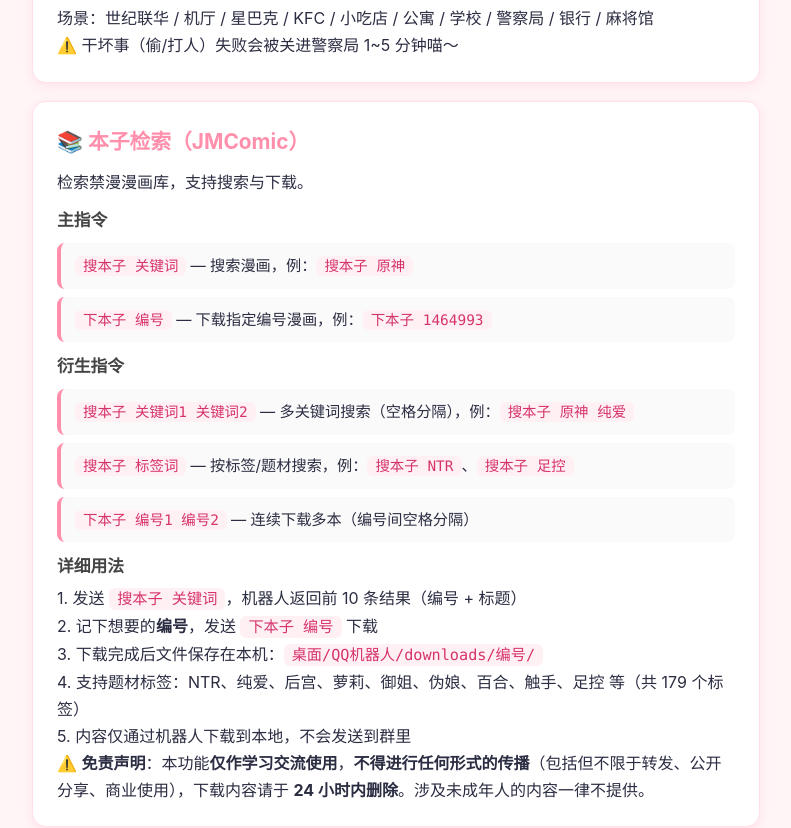
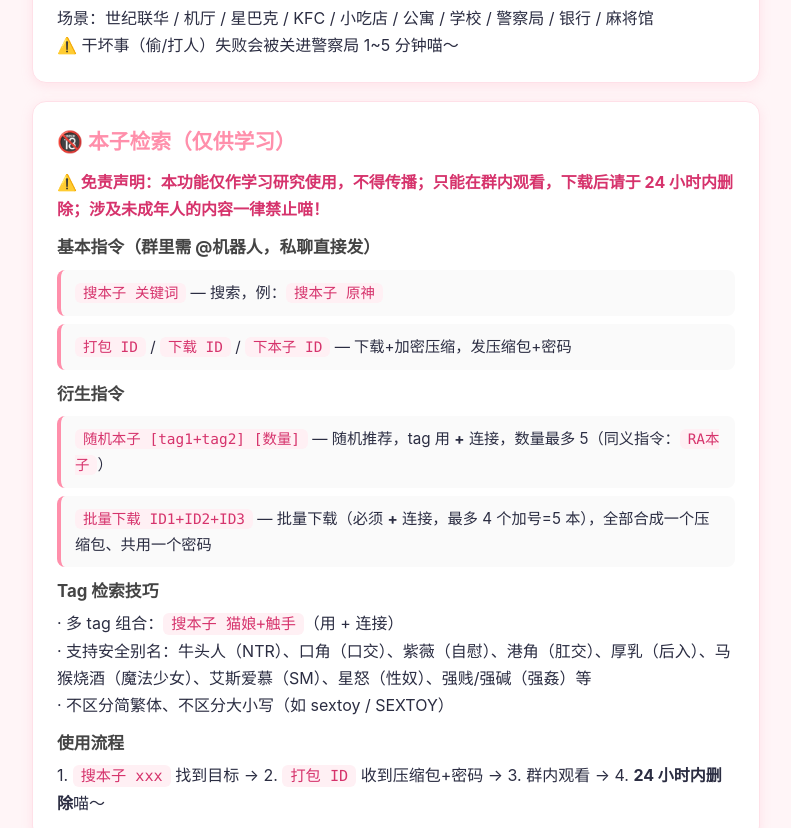
Before and after one commit to yuaisama/bot-help-site, a plain HTML site: page index.html in a window 1280 px wide. Shown: the part 2681-3509 px from the top of the page, without its empty margins (244-1035 px from the left). Drawn offline with Linux system fonts and the light colour scheme.

Commit message:
修复：删除过时的本子检索说明（统一 + 连接规则）

```diff
--- a/index.html
+++ b/index.html
@@ -100,26 +100,6 @@
     <p>场景：世纪联华 / 机厅 / 星巴克 / KFC / 小吃店 / 公寓 / 学校 / 警察局 / 银行 / 麻将馆<br>
        ⚠️ 干坏事（偷/打人）失败会被关进警察局 1~5 分钟喵～</p>
   </div>
-
-  <div class="card">
-    <h2>📚 本子检索（JMComic）</h2>
-    <p>检索禁漫漫画库，支持搜索与下载。</p>
-    <h3>主指令</h3>
-    <div class="demo"><code>搜本子 关键词</code> — 搜索漫画，例：<code>搜本子 原神</code></div>
-    <div class="demo"><code>下本子 编号</code> — 下载指定编号漫画，例：<code>下本子 1464993</code></div>
-    <h3>衍生指令</h3>
-    <div class="demo"><code>搜本子 关键词1 关键词2</code> — 多关键词搜索（空格分隔），例：<code>搜本子 原神 纯爱</code></div>
-    <div class="demo"><code>搜本子 标签词</code> — 按标签/题材搜索，例：<code>搜本子 NTR</code>、<code>搜本子 足控</code></div>
-    <div class="demo"><code>下本子 编号1 编号2</code> — 连续下载多本（编号间空格分隔）</div>
-    <h3>详细用法</h3>
-    <p>1. 发送 <code>搜本子 关键词</code>，机器人返回前 10 条结果（编号 + 标题）<br>
-       2. 记下想要的<b>编号</b>，发送 <code>下本子 编号</code> 下载<br>
-       3. 下载完成后文件保存在本机：<code>桌面/QQ机器人/downloads/编号/</code><br>
-       4. 支持题材标签：NTR、纯爱、后宫、萝莉、御姐、伪娘、百合、触手、足控 等（共 179 个标签）<br>
-       5. 内容仅通过机器人下载到本地，不会发送到群里</p>
-    <p>⚠️ <b>免责声明</b>：本功能<b>仅作学习交流使用</b>，<b>不得进行任何形式的传播</b>（包括但不限于转发、公开分享、商业使用），下载内容请于 <b>24 小时内删除</b>。涉及未成年人的内容一律不提供。</p>
-  </div>
-
   <div class="card">
     <h2>🔞 本子检索（仅供学习）</h2>
     <p style="color:#d6336c;font-weight:bold;">⚠️ 免责声明：本功能仅作学习研究使用，<b>不得传播</b>；只能在群内观看，下载后请于 <b>24 小时内删除</b>；涉及未成年人的内容一律禁止喵！</p>
```
